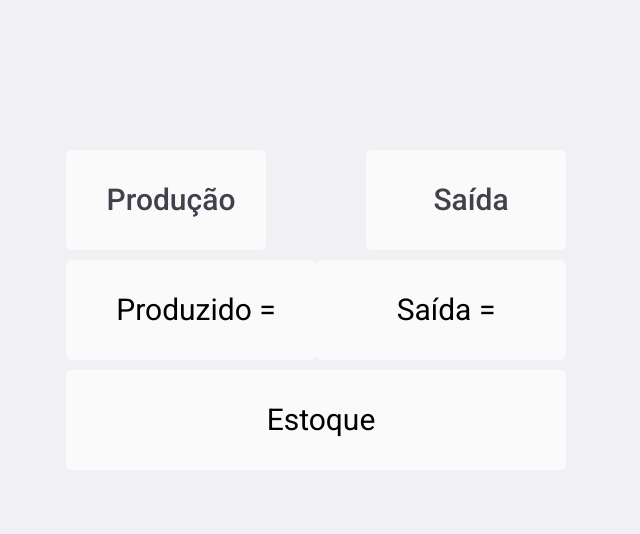
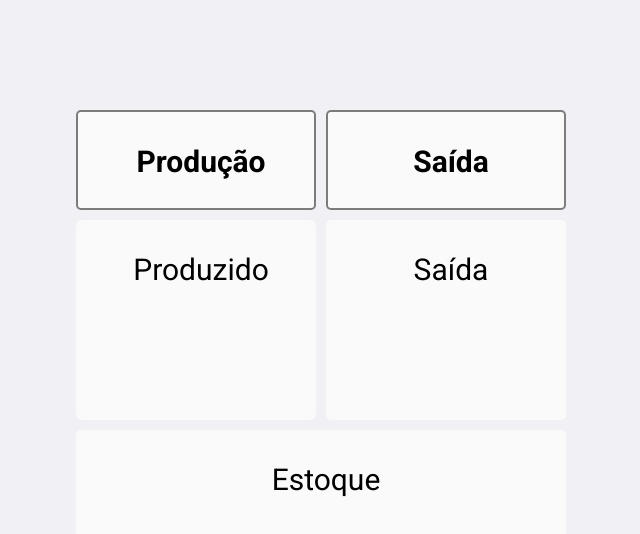
Before and after one commit to brunoorosco/mascaras, a React (Create React App) app: page / in a window 1280 px wide. Shown: the top 534 px of the page, without its empty margins (324-964 px from the left). Built offline with nearby package versions, Linux system fonts and the light colour scheme.

Commit message:
ajuste de frontend

```diff
--- a/package.json
+++ b/package.json
@@ -16,6 +16,7 @@
     "react-datepicker": "^2.14.1",
     "react-dom": "^16.13.1",
     "react-input-mask": "^2.0.4",
+    "react-router-dom": "^5.1.2",
     "react-scripts": "3.4.1",
     "sqlite3": "^4.1.1"
   },
--- a/src/pages/Dashboard/index.js
+++ b/src/pages/Dashboard/index.js
@@ -9,29 +9,31 @@ export default function Dashboard() {
         <div className="container-dashboard">
             <div className="content">
 
-                <Link className="back-link" to="/producao" >
-                    <div className="min-100">
-                        Produção
-                </div>
+                <Link className="" to="/producao" >
+                   Produção
+
                 </ Link>
 
 
-                <Link className="back-link" to="/saida" >
-                    <div className="min-100">
+                <Link className="" to="/saida" >
+
                         Saída
-                    </div>
+
                 </ Link>
 
                 <div className="min-100">
-                    Produzido =  {}
+                    Produzido
+                    <p> {}</p>
                 </div>
 
                 <div className="min-100">
-                    Saída = {}
+                    Saída
+                    <p> {}</p>
                 </div>
 
                 <div className="min-100">
-                    Estoque {}
+                    Estoque
+                    <p> {}</p>
                 </div>
 
             </div>
--- a/src/pages/Dashboard/styles.css
+++ b/src/pages/Dashboard/styles.css
@@ -10,7 +10,7 @@
 
     width: 200px;
     background: #fafafa;
-    height: 100px;
+    height: 200px;
     border-radius: 5px;
     text-align: center;
     line-height: 100px;
@@ -18,5 +18,24 @@
     margin-top: 10px;
     padding-left: 10px ;
     flex:auto;
+    margin-left: 10px;
 
 }
+
+.container-dashboard .content a {
+    color: black;
+    text-decoration: none;
+    width: 200px;
+    background: #fafafa;
+    height: 100px;
+    border-radius: 5px;
+    border: 2px solid rgba(0,0,0,0.5);
+    text-align: center;
+    line-height: 100px;
+    font-size: 30px;
+    margin-top: 10px;
+    padding-left: 10px ;
+    flex:auto;
+    margin-left: 10px;
+    font-weight: bold;
+}
```
Also changed, not shown: 1 other file (tests, documents, lock files or other folders).
